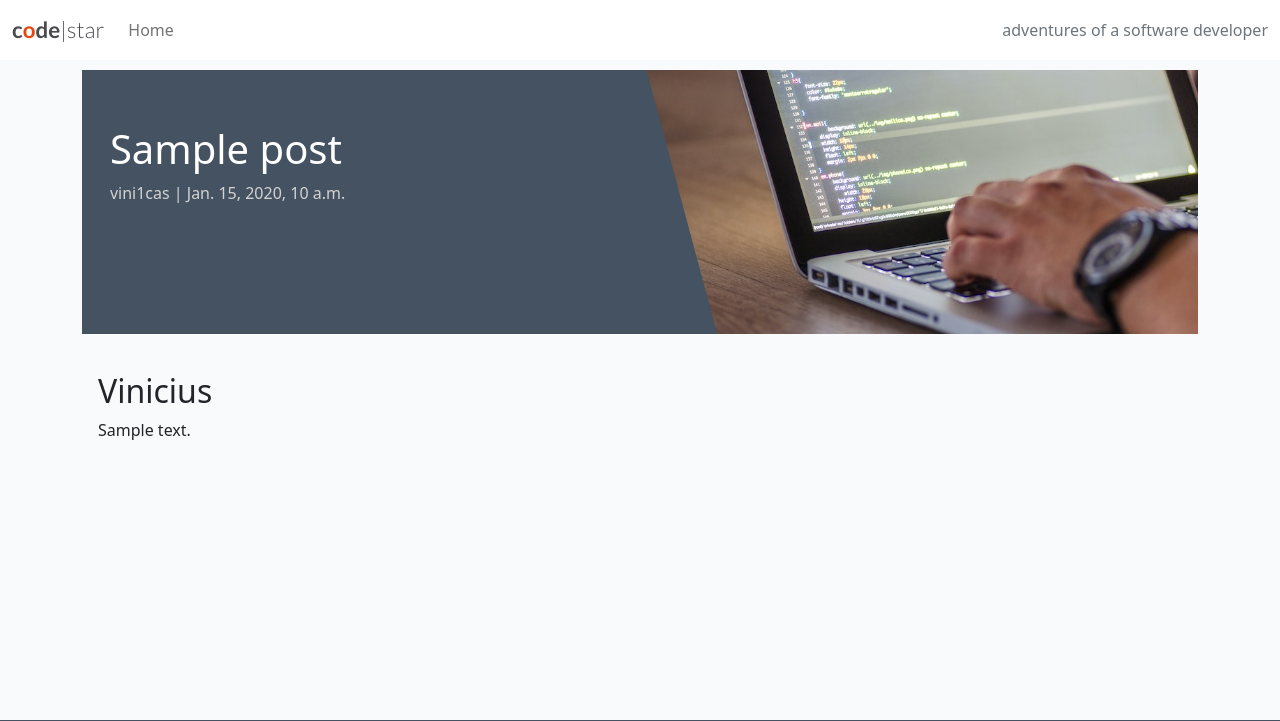
After one commit to vini1cas/django-i-think-therefore-i-blog, a Django app: a page that uses templates/base.html in a window 1280 px wide. The commit adds this page. Shown: the top 721 px of the page. Run offline with Django 4.2, Linux system fonts and the light colour scheme; data comes from the database, SQL or seed files in the repository; tables that the repository leaves empty hold one stand-in row (values such as "Sample post").

Commit message:
add posts template

```diff
--- a/blog/templates/blog/index.html
+++ b/blog/templates/blog/index.html
@@ -18,8 +18,9 @@
                                     <p class="author">Author: {{ post.author }}</p>
                                 </div>
                             </div>
-                            <a href="#" class="post-link">
+                            <a href="{% url 'post_detail' post.slug %}"  class="post-link">
                                 <h2 class="card-title">{{ post.title }}</h2>
+                                <p class="card-text">{{ post.excerpt }}</p>
                             </a>
 
                             <hr />
@@ -40,6 +41,9 @@
     {% if is_paginated %}
     <nav aria-label="Page navigation">
         <ul class="pagination justify-content-center">
+            {% if page_obj.has_previous %}
+            <li><a href="?page={{ page_obj.previous_page_number}}" class="page-link"> PREV &laquo;</a></li>
+            {% endif %}
             {% if page_obj.has_next %}
             <li><a href="?page={{ page_obj.next_page_number }}" class="page-link"> NEXT &raquo;</a></li>
             {% endif %}
--- /dev/null
+++ b/blog/templates/blog/post_detail.html
@@ -0,0 +1,35 @@
+{% extends 'base.html' %} {% block content %}
+{% load static %}
+
+<div class="masthead">
+    <div class="container">
+        <div class="row g-0">
+            <div class="col-md-6 masthead-text">
+                <!-- Post title goes in these h1 tags -->
+                <h1 class="post-title">{{ post.title }}</h1>
+                <!-- Post author goes before the | the post's created date goes after -->
+                <p class="post-subtitle">{{ post.author }} | {{ post.created_on }}</p>
+            </div>
+            <div class="d-none d-md-block col-md-6 masthead-image">
+                <img src="{% static 'images/default.jpg' %}" class="scale" alt="placeholder">
+            </div>
+        </div>
+    </div>
+</div>
+
+<div class="container">
+    <div class="row">
+        <div class="col card mb-4  mt-3 left  top">
+            <div class="card-body">
+                <!-- The post content goes inside the card-text. -->
+                <!-- Use the | safe filter inside the template tags -->
+                <h2>{{ coder | safe }}</h2>
+                <p class="card-text">
+                    {{ post.content | safe }}
+                </p>
+            </div>
+        </div>
+    </div>
+</div>
+
+{% endblock content %}
--- a/blog/urls.py
+++ b/blog/urls.py
@@ -3,4 +3,5 @@ from django.urls import path
 
 urlpatterns = [
     path('', views.PostList.as_view(), name='home'),
+    path('<slug:slug>/', views.post_detail, name='post_detail'),
 ]
--- a/blog/views.py
+++ b/blog/views.py
@@ -1,4 +1,4 @@
-from django.shortcuts import render
+from django.shortcuts import render, get_object_or_404
 from django.views import generic
 from .models import Post
 
@@ -8,3 +8,27 @@ class PostList(generic.ListView):
     queryset = Post.objects.filter(status=1)
     template_name = "blog/index.html"
     paginate_by = 6
+
+def post_detail(request, slug):
+    """
+    Display an individual :model:`blog.Post`.
+
+    **Context**
+
+    ``post``
+        An instance of :model:`blog.Post`.
+
+    **Template:**
+
+    :template:`blog/post_detail.html`
+    """
+
+    queryset = Post.objects.filter(status=1)
+    post = get_object_or_404(queryset, slug=slug)
+
+    return render(
+        request,
+        "blog/post_detail.html",
+        {"post": post,
+        "coder": "Vinicius"},
+    )
--- a/codestar/settings.py
+++ b/codestar/settings.py
@@ -51,6 +51,7 @@ INSTALLED_APPS = [
 
 MIDDLEWARE = [
     "django.middleware.security.SecurityMiddleware",
+    'whitenoise.middleware.WhiteNoiseMiddleware',
     "django.contrib.sessions.middleware.SessionMiddleware",
     "django.middleware.common.CommonMiddleware",
     "django.middleware.csrf.CsrfViewMiddleware",
@@ -136,6 +137,7 @@ USE_TZ = True
 
 STATIC_URL = "static/"
 STATICFILES_DIRS = [os.path.join(BASE_DIR, 'static'), ]
+STATIC_ROOT = os.path.join(BASE_DIR, 'staticfiles')
 
 # Default primary key field type
 # https://docs.djangoproject.com/en/4.2/ref/settings/#default-auto-field
--- a/requirements.txt
+++ b/requirements.txt
@@ -5,3 +5,4 @@ django-summernote==0.8.20.0
 gunicorn==20.1.0
 psycopg2==2.9.9
 sqlparse==0.4.4
+whitenoise==5.3.0
--- a/templates/base.html
+++ b/templates/base.html
@@ -38,7 +38,7 @@
                 <ul class="navbar-nav me-auto mb-2 mb-lg-0">
                     <li class="nav-item">
                         <a class="nav-link {% if request.path == home_url %}active{% endif %}" aria-current="page"
-                            href="#">Home</a>
+                            href="{% url 'home' %}">Home</a>
                     </li>
 
                 </ul>
```
Also changed, not shown: static/images/default.jpg (added).
